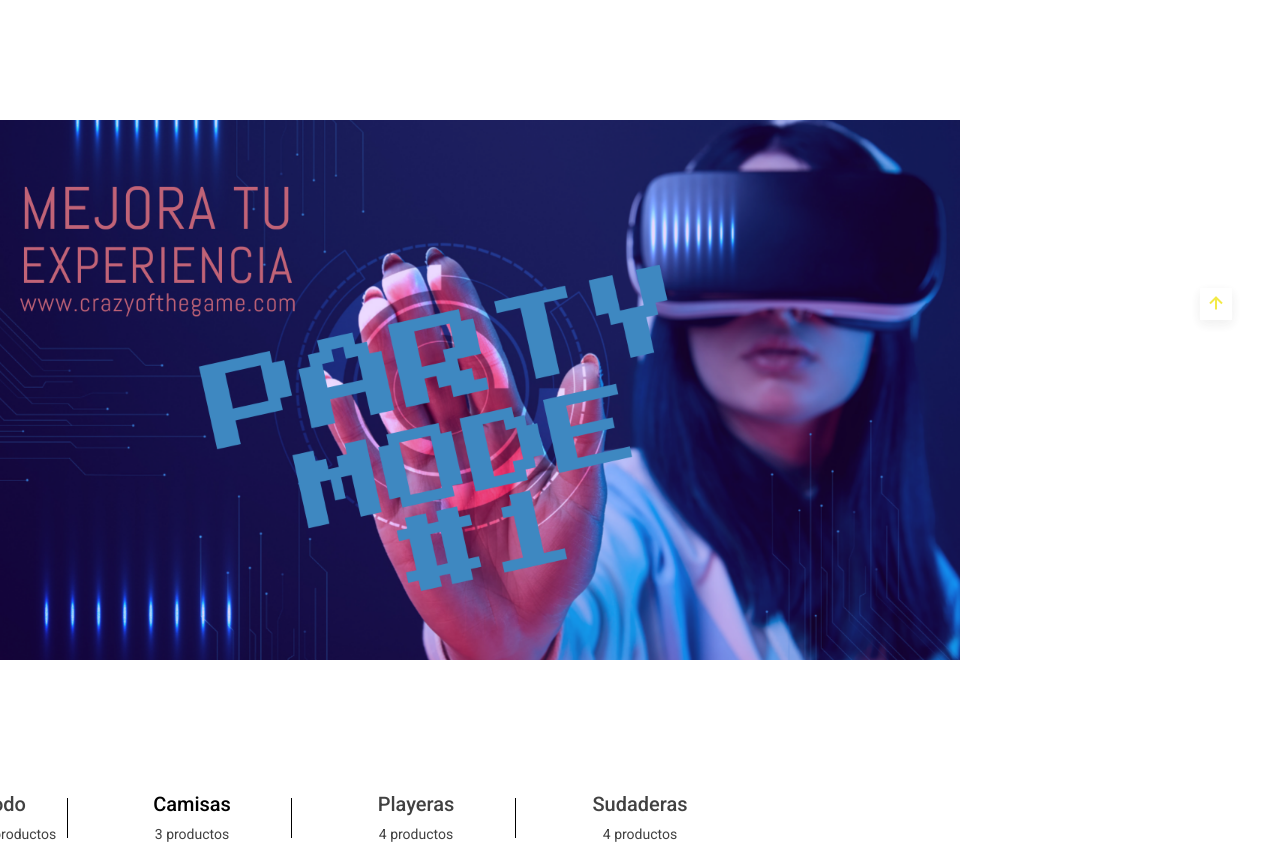
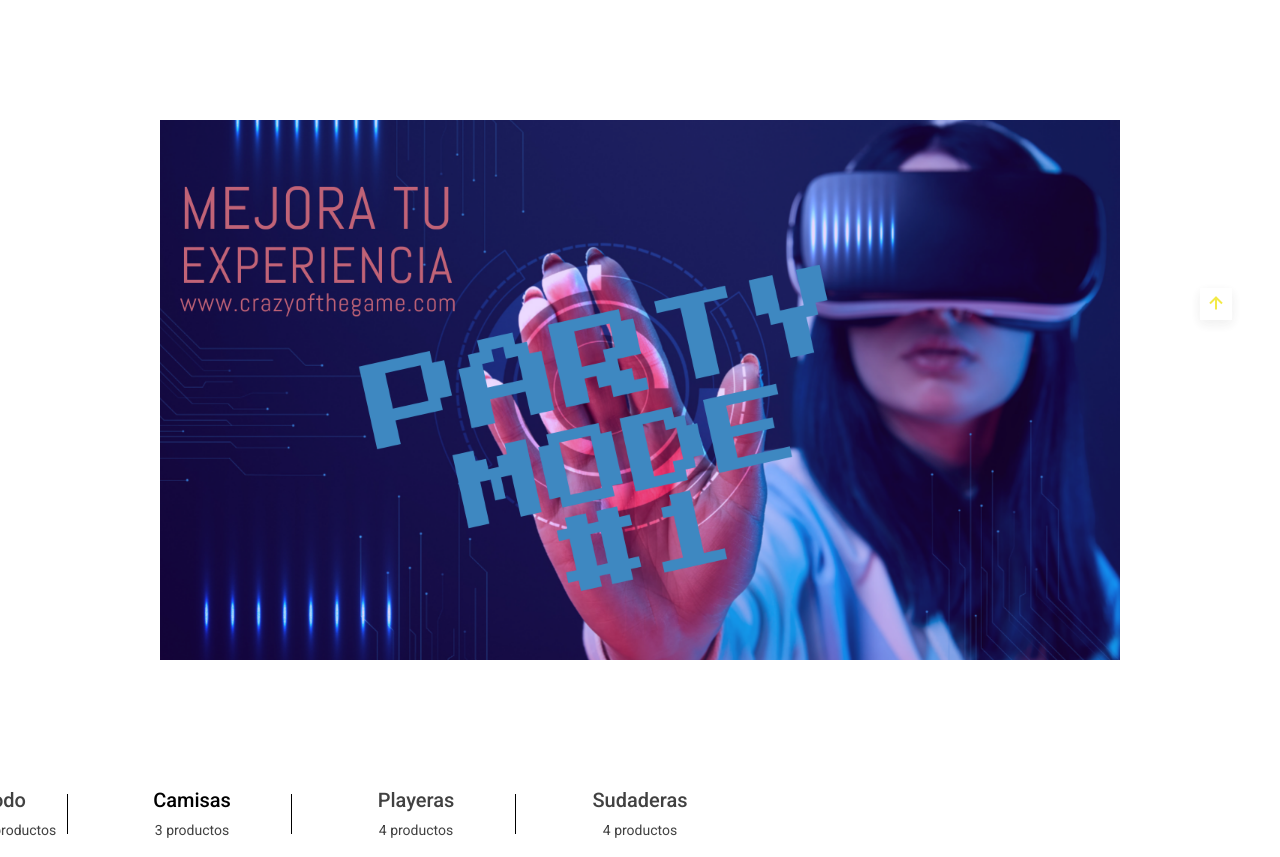
Before and after one commit to jabidsierra/e-comerce, a plain HTML site: page index.html in a window 1280 px wide. Shown: the part 720-1577 px from the top of the page. Drawn offline with nearby package versions, Linux system fonts and the light colour scheme.

Commit message:
Update style.css

```diff
--- a/assets/css/style.css
+++ b/assets/css/style.css
@@ -467,8 +467,9 @@ body.dark-theme {
 }
 .products__filter__bkg img {
   width: 75%;
-  height: 50%;
-  align-content: center;
+  height: 30%;
+  display: block;
+  margin: auto;
 }
 .products__line::before {
   content: '';
```
